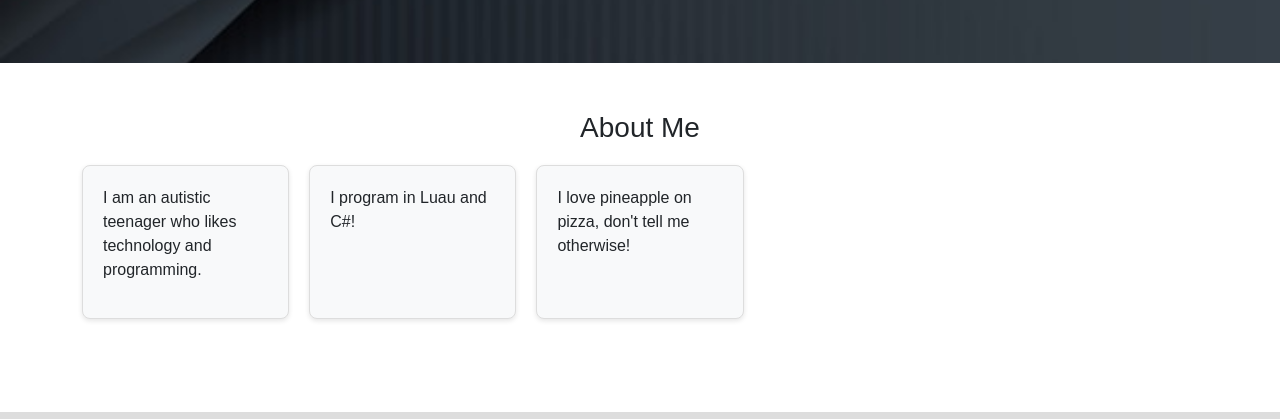
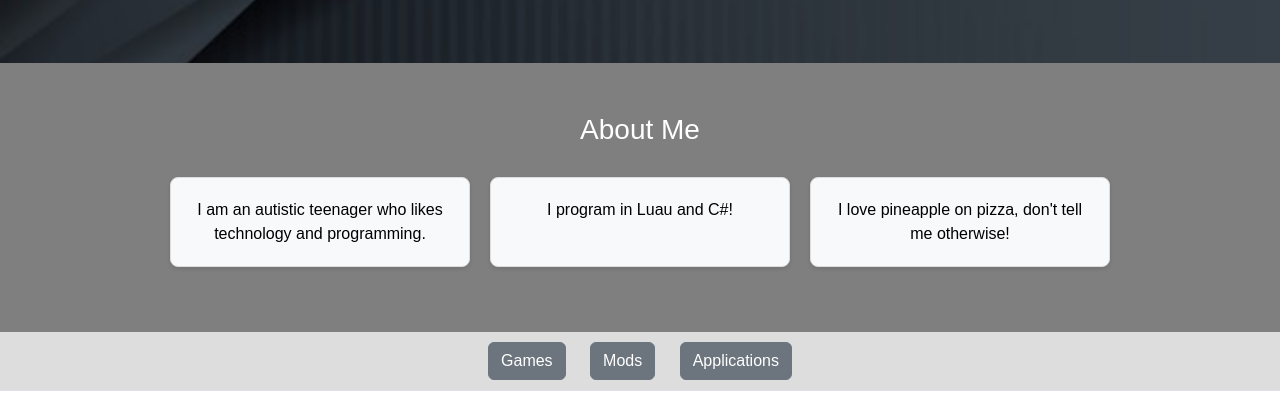
Before and after one commit to Pancake-Engineer/pancakeengineer, a plain HTML site: page index.html in a window 1280 px wide. Shown: the part 199-618 px from the top of the page. Drawn offline with nearby package versions, Linux system fonts and the light colour scheme.

Commit message:
Update index.html

```diff
--- a/index.html
+++ b/index.html
@@ -12,6 +12,8 @@
             height: 100%;
             display: flex;
             flex-direction: column;
+            margin: 0;
+            font-family: Arial, sans-serif;
         }
 
         .main-content {
@@ -28,10 +30,6 @@
 
         .carousel-inner {
             min-height: 200px;
-        }
-
-        body {
-            font-family: Arial, sans-serif;
         }
 
         .navbar {
@@ -117,19 +115,23 @@
             height: auto;
         }
 
+        /* Center the About Me Section */
         .about-section {
+            background: rgba(0, 0, 0, 0.5); /* Dark transparent background for readability */
+            color: white;
+            padding: 50px 20px;
+            text-align: center;
+        }
+
+        .about-section h3 {
             margin-bottom: 30px;
         }
 
-        .about-section h3 {
-            text-align: center;
-            margin-bottom: 20px;
-        }
-
         .about-section .grid {
-            display: grid;
-            grid-template-columns: repeat(auto-fill, minmax(200px, 1fr));
+            display: flex;
+            justify-content: center;
             gap: 20px;
+            flex-wrap: wrap;
         }
 
         .about-section .card {
@@ -138,6 +140,13 @@
             padding: 20px;
             border-radius: 8px;
             box-shadow: 0 2px 5px rgba(0, 0, 0, 0.1);
+            max-width: 300px;
+            width: 100%;
+            color: black;
+        }
+
+        .card p {
+            margin: 0;
         }
     </style>
     <script async src="https://pagead2.googlesyndication.com/pagead/js/adsbygoogle.js?client=ca-pub-5905424011610875"
@@ -157,7 +166,7 @@
     </section>
 
     <!-- Add About Me Section Below -->
-    <section class="about-section container py-5">
+    <section class="about-section">
         <h3>About Me</h3>
         <div class="grid">
             <div class="card">
```
